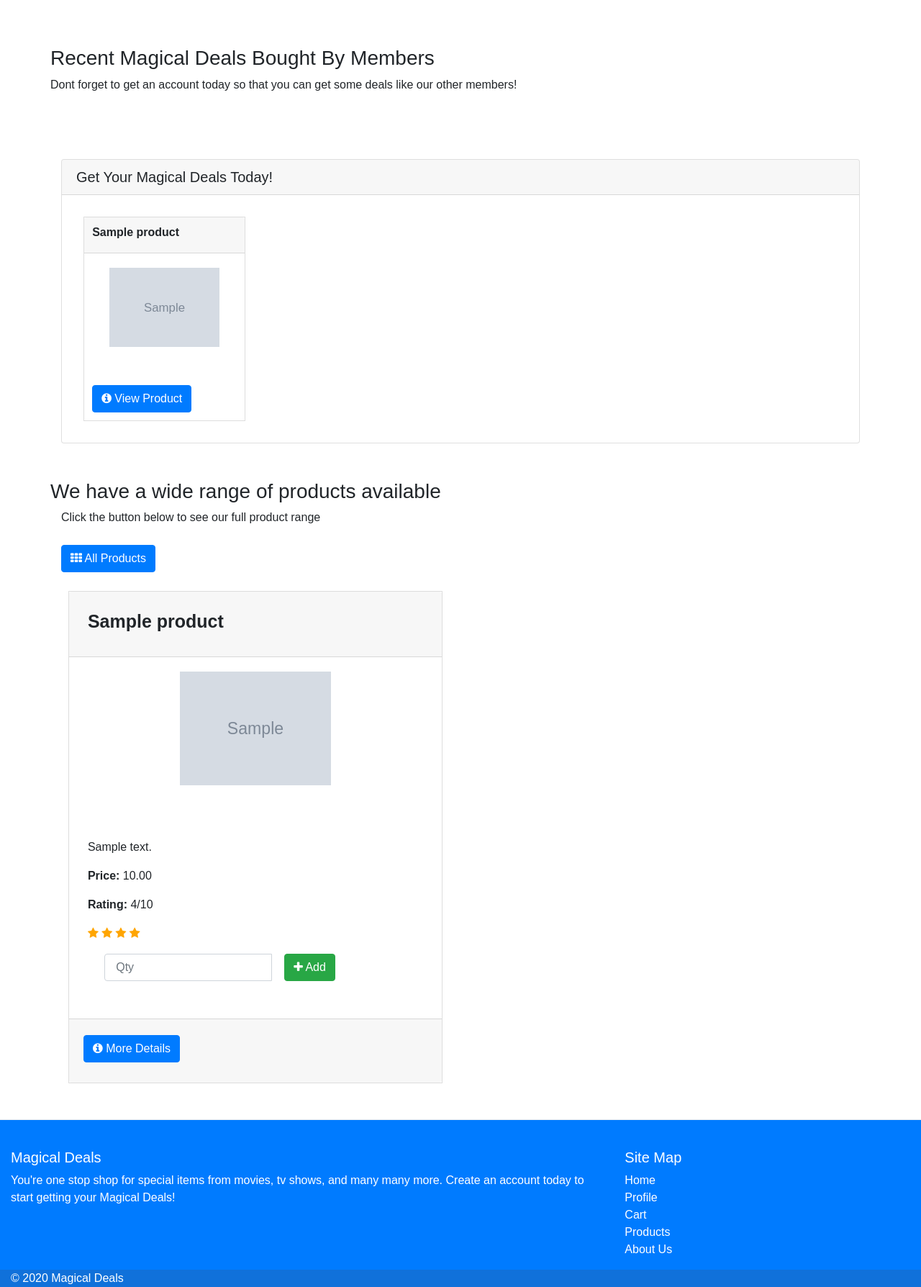
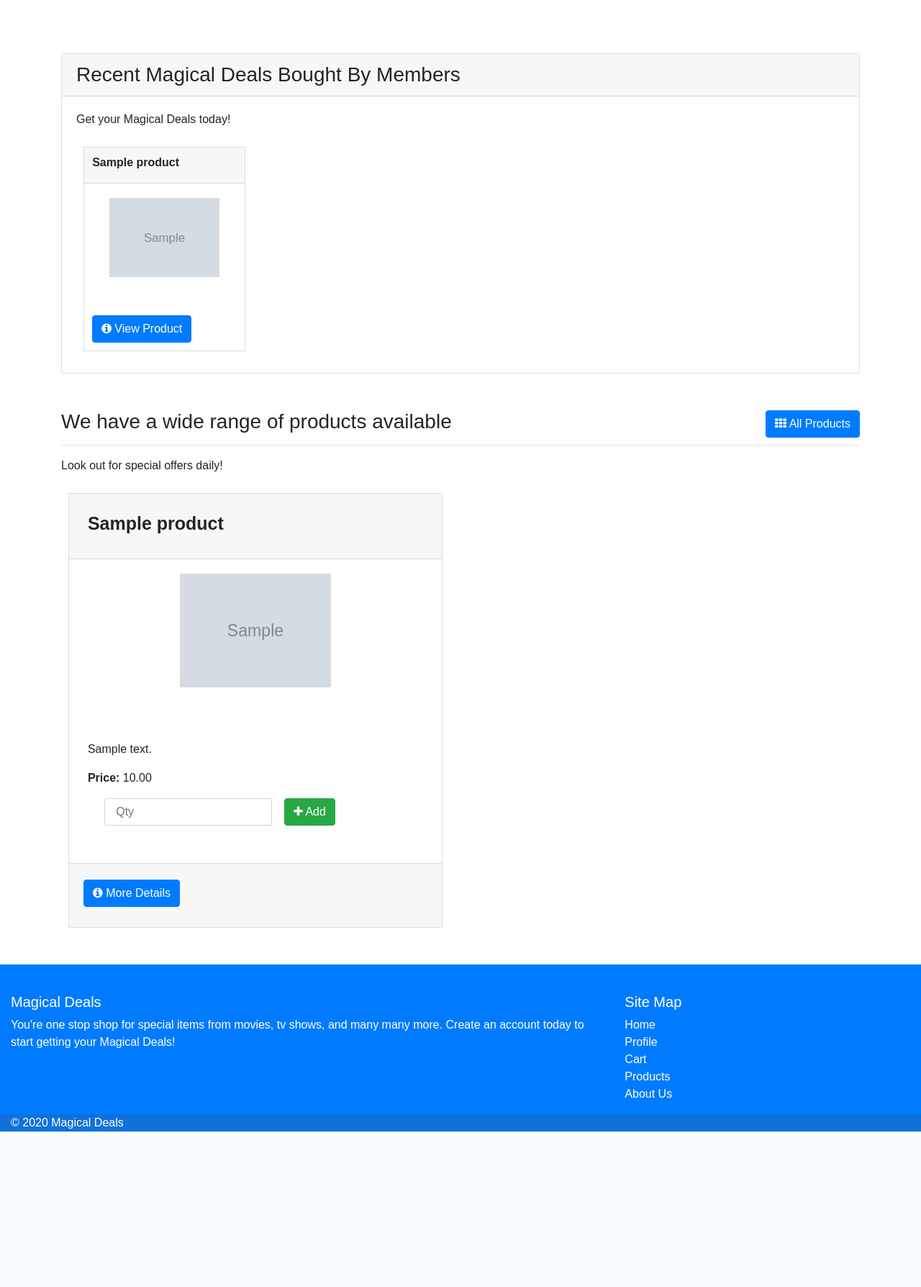
Before and after one commit to aidan-stritch/magical-deals, a Django app: page / in a window 1280 px wide. Shown: the part 695-2483 px from the top of the page at 72% size. After the commit the page ends 2267 px from the top, so only its background shows below. Run offline with Django 3.2, Linux system fonts and the light colour scheme; a user stored in the database is signed in; tables that the repository leaves empty hold one stand-in row (values such as "Sample post"); grey boxes marked "Sample" are stand-in pictures; some libraries are stand-ins or nearby versions.

Commit message:
updated layout and CSS on index.html and btn classes on profile.html

```diff
--- a/accounts/templates/profile.html
+++ b/accounts/templates/profile.html
@@ -101,7 +101,7 @@
 
 
 <div class="previous-order">
-    <h4>Recent Orders <a href="{% url 'all_orders' %}" class="btn btn-primary review-btn"><i class="fa fa-dropbox" aria-hidden="true"></i> All Orders</a></h4>
+    <h4>Recent Orders <a href="{% url 'all_orders' %}" class="btn btn-primary heading-btn"><i class="fa fa-dropbox" aria-hidden="true"></i> All Orders</a></h4>
     <hr>
 
     {% if orders.count > 0 %}
@@ -139,7 +139,7 @@
     {% endif %}
 </div>
 <div class="prof-review">
-    <h4>Your Reviews <a href="{% url 'all_reviews' %}" class="btn btn-primary review-btn"><i class="fa fa-comments-o" aria-hidden="true"></i> All Reviews</a></h4>
+    <h4>Your Reviews <a href="{% url 'all_reviews' %}" class="btn btn-primary heading-btn"><i class="fa fa-comments-o" aria-hidden="true"></i> All Reviews</a></h4>
     <hr>
     {% if reviews.count > 0 %}
         {% for review in reviews|slice:":3" %}
--- a/home/templates/index.html
+++ b/home/templates/index.html
@@ -27,17 +27,18 @@
     </div>
   </div>
 </div>
-<div class="row title-div">
-    <h3>Recent Magical Deals Bought By Members</h3>
-    <p>Dont forget to get an account today so that you can get some deals like our other members!</p>
-</div>
 
 <div class="previous-order">
     {% if orders.count > 0 %}
 
         <div class="card review-cards">
-            <h5 class="card-header">Get Your Magical Deals Today!</h5>
+            <h3 class="card-header">Recent Magical Deals Bought By Members</h3>
             <div class="card-body">
+                {% if user.is_authenticated %}
+                    <p>Get your Magical Deals today!</p>
+                {% else %}
+                    <p>Dont forget to get an account today so that you can get some deals like our other members!</p>
+                {% endif %}
                 <div class="row row-flex">
 
                     {% for item in items|slice:":8" %}
@@ -66,21 +67,18 @@
     {% endif %}
 </div>
 
-<div class="row title-div">
-    <h3>We have a wide range of products available</h3>
-
+<div class="title-div">
+    <h3>We have a wide range of products available
+    {% if user.is_authenticated %}
+        <a href="{% url 'products' %}" class="btn btn-primary heading-btn"><i class="fa fa-th" aria-hidden="true"></i> All Products</a>
+    {% endif %}
+    </h3>
+    <hr>
 </div>
 <div>
     {% if user.is_authenticated %}
-    <p>
-        Click the button below to see our full product range
-    </p>
-    <p>
-        <a href="{% url 'products' %}" class="btn btn-primary"><i class="fa fa-th" aria-hidden="true"></i> All Products</a>
-    </p>
-
+        <p>Look out for special offers daily!</p>
     {% else %}
-
         <p>
             Please create an account or log in to see our full range of products
         </p>
@@ -88,7 +86,6 @@
             <a href="{% url 'register' %}" class="btn btn-primary"><i class="fa fa-user-plus" aria-hidden="true"></i> Sign Up</a>
             <a href="{% url 'login' %}" class="btn btn-success"><i class="fa fa-sign-in" aria-hidden="true"></i> Log In</a>
         </p>
-
     {% endif %}
 </div>
 
@@ -109,14 +106,6 @@
             {% else %}
             <p class="important">Log in to see prices</p>
             {% endif %}
-            <p><b>Rating:</b> {{ product.rating }}/10 </p>
-            <p>
-            {% with ''|center:product.rating as range %}
-            {% for _ in range %}
-                <span class="fa fa-star checked"></span>
-            {% endfor %}
-            {% endwith %}
-            </p>
         {% if user.is_authenticated %}
         <form method="POST" action="{% url 'add_to_cart' product.id %}">
             {% csrf_token %}
--- a/static/css/custom.css
+++ b/static/css/custom.css
@@ -66,6 +66,11 @@ h2 {
 
 /*..........................Headings*/
 
+.heading-btn {
+    float: right!important;
+    margin-top: 1px!important;
+}
+
 .title-div{
     padding-top:40px;
 }
@@ -131,10 +136,7 @@ footer a {
     margin-left:10px;
 }
 
-.review-btn {
-    float: right;
-    margin-top: 1px!important;
-}
+
 
 /*..........................Forms*/
 
```
Lines whose indentation alone changed are shown as unchanged.
